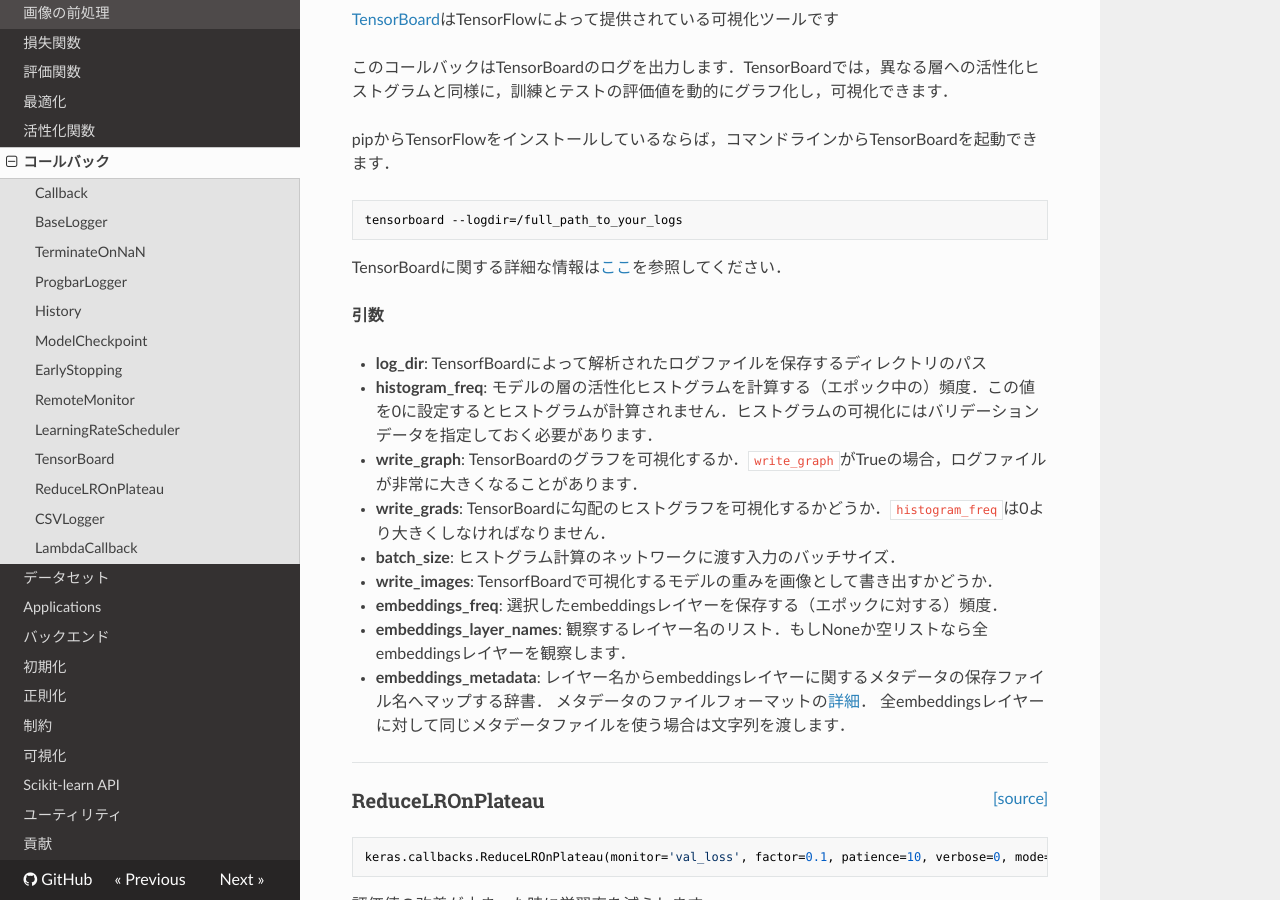
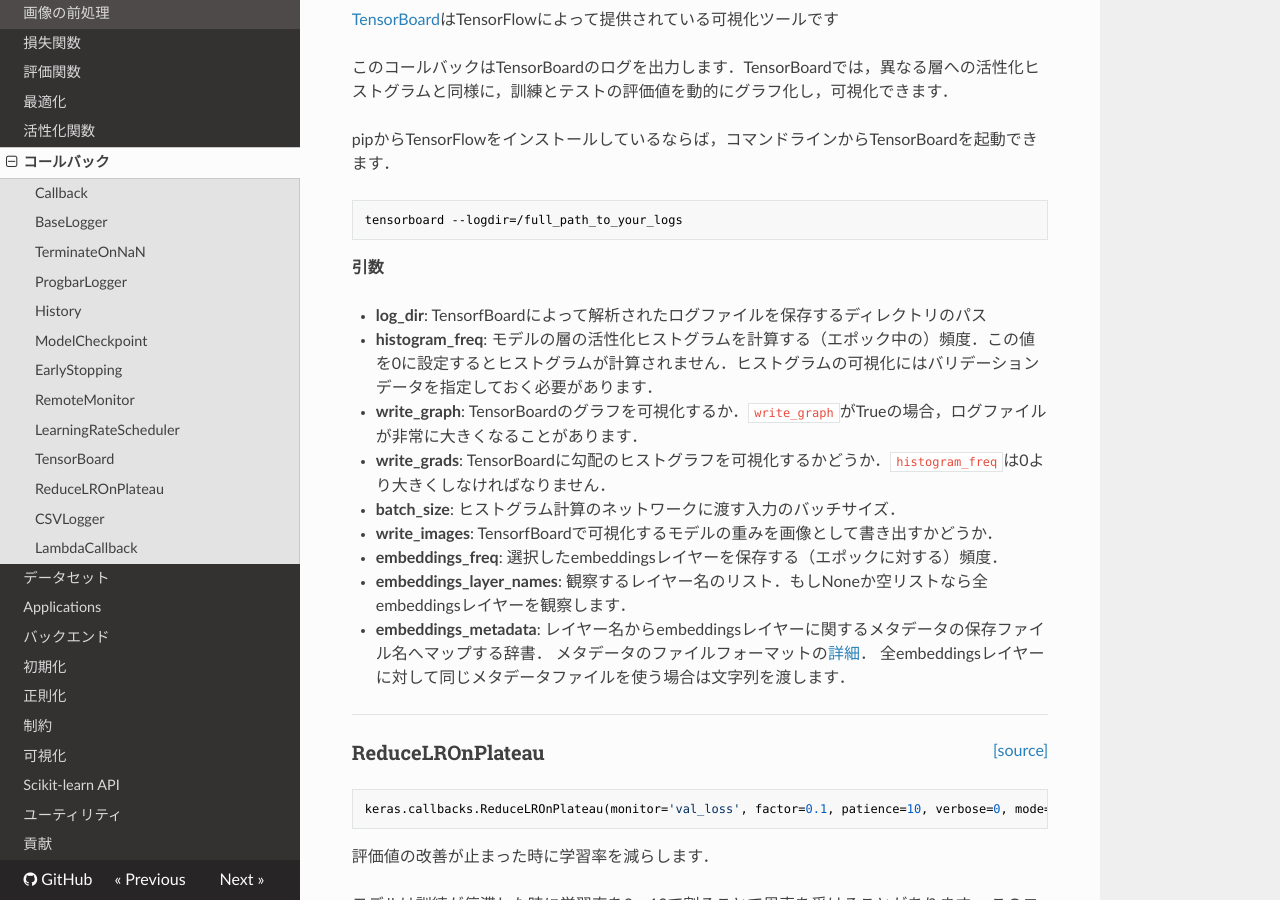
Before and after one commit to keras-team/keras-docs-ja, an MkDocs documentation site: the page built from sources/callbacks.md, in a window 1280 px wide and 900 px high, scrolled down 4061 px. Built offline with MkDocs 1.6.1, drawn with Linux system fonts in a browser that asks for light colours; nearby versions of some CDN libraries; old or Windows-style settings are respelled for this version of MkDocs.

Commit message:
Style fixes

````diff
--- a/sources/callbacks.md
+++ b/sources/callbacks.md
@@ -184,8 +184,6 @@ pipからTensorFlowをインストールしているならば，コマンドラ
 tensorboard --logdir=/full_path_to_your_logs
 ```
 
-TensorBoardに関する詳細な情報は[ここ](https://www.tensorflow.org/get_started/summaries_and_tensorboard)を参照してください．
-
 __引数__
 
 - __log_dir__: TensorfBoardによって解析されたログファイルを保存するディレクトリのパス
@@ -277,9 +275,9 @@ keras.callbacks.LambdaCallback(on_epoch_begin=None, on_epoch_end=None, on_batch_
 このコールバックは，適切なタイミングで呼び出される無名関数で構築されます．
 以下のような位置引数が必要であることに注意してください:
 
- - `on_epoch_begin` と `on_epoch_end` は2つの位置引数が必要です: `epoch`，`logs`
- - `on_batch_begin` と `on_batch_end` は2つの位置引数が必要です: `batch`，`logs`
- - `on_train_begin` と `on_train_end` は1つの位置引数が必要です: `logs`
+ - `on_epoch_begin`と`on_epoch_end`は2つの位置引数が必要です: `epoch`，`logs`
+ - `on_batch_begin`と`on_batch_end`は2つの位置引数が必要です: `batch`，`logs`
+ - `on_train_begin`と`on_train_end`は1つの位置引数が必要です: `logs`
 
 __引数__
 
````
